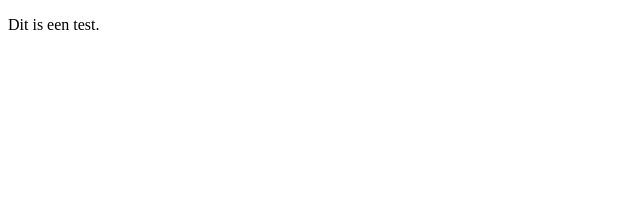
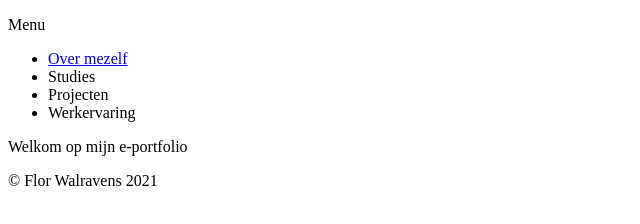
Before and after one commit to fwalravens/fwalravens.github.io, a plain HTML site: page index.html in a window 1280 px wide. Shown: the whole page, without its empty margins (0-640 px from the left). Drawn offline with Linux system fonts and the light colour scheme.

Commit message:
add menu and about me page

```diff
--- a/index.html
+++ b/index.html
@@ -7,6 +7,22 @@
     <title>Portfolio Flor</title>
 </head>
 <body>
-    <p>Dit is een test.</p>
+    <header>
+       <div id="menu">
+        <p>Menu</p>
+        <ul>
+            <li><a href="./pages/aboutMe.html">Over mezelf</a></li>
+            <li>Studies</li>
+            <li>Projecten</li>
+            <li>Werkervaring</li>
+        </ul>
+       </div>
+    </header>
+    <body>
+        <p>Welkom op mijn e-portfolio</p>
+    </body>
+    <footer>
+        &copy Flor Walravens 2021
+    </footer>
 </body>
 </html>
```
Also changed, not shown: pages/aboutMe.html (added, +12 -0 lines).
